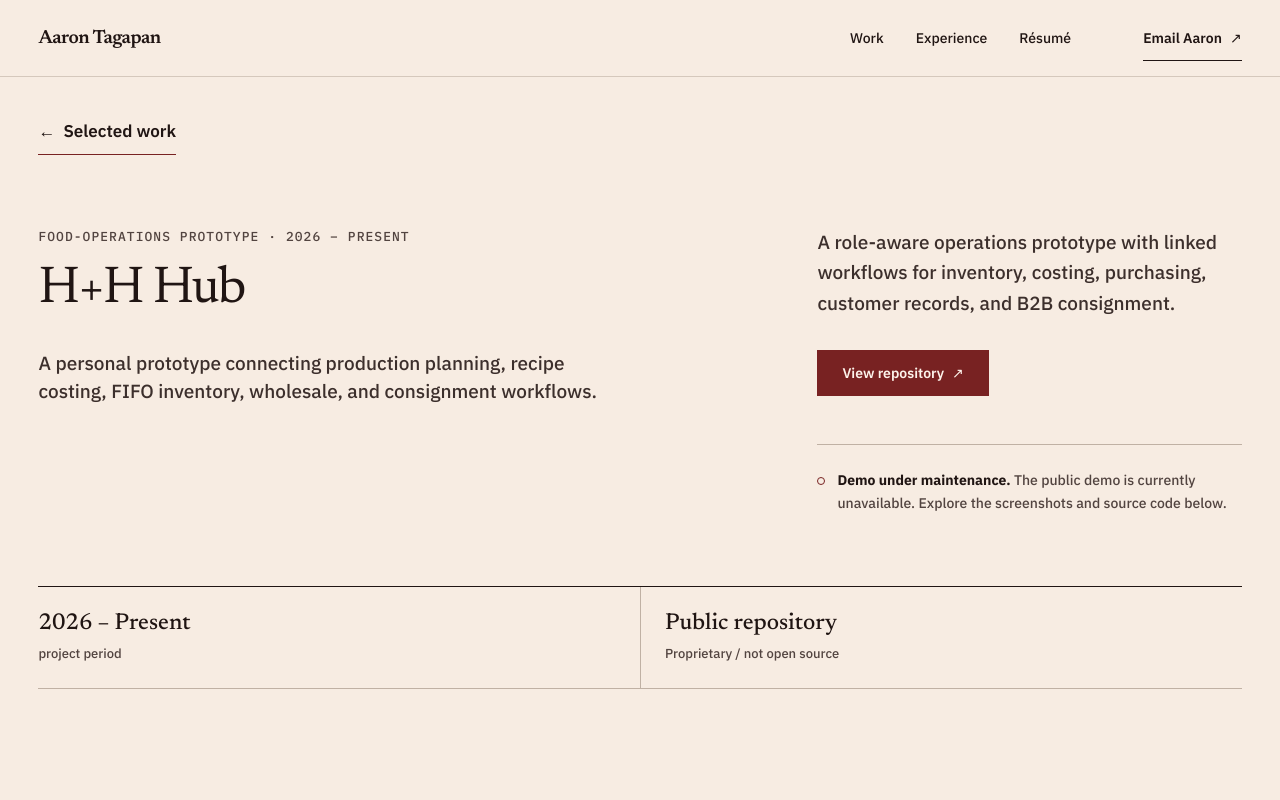
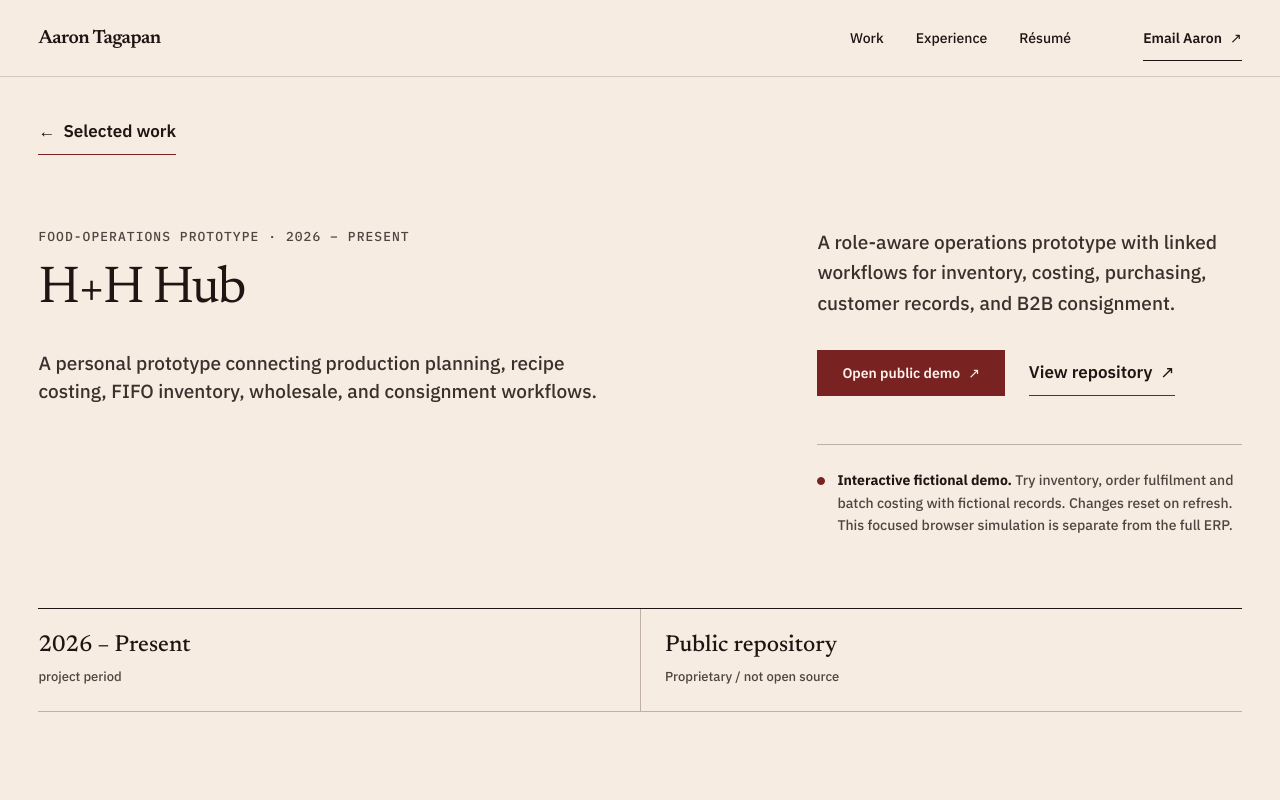
Before and after one commit to Aaron840588/PersonalPortfolio, a Next.js app: page /work/hh-hub in a window 1280 px wide. Shown: the top 800 px of the page. Built offline with nearby package versions, Linux system fonts and the light colour scheme; no server answers.

Commit message:
Link H+H fictional demo and clarify scope

```diff
--- a/src/components/projects/CaseStudyPage.tsx
+++ b/src/components/projects/CaseStudyPage.tsx
@@ -121,7 +121,7 @@ export function CaseStudyPage({ project, nextProject }: CaseStudyPageProps) {
             {project.id === "hh-hub"
               ? (project.demoStatus.availability === "maintenance"
                 ? "Three sanitized local-demo screens; the hosted backend is under maintenance."
-                : "Three sanitized local-demo screens showing the implemented workflows.")
+                : "Three sanitized screens from the full prototype. The linked fictional demo focuses on inventory, orders and costing.")
               : "Three screens from the synthetic public demo."}
           </p>
         </header>
--- a/src/data/projects.ts
+++ b/src/data/projects.ts
@@ -59,13 +59,19 @@ export const featuredProjects = [
       evidence: ["repository"],
     },
     demoStatus: {
-      availability: "maintenance",
-      label: "Demo under maintenance",
-      detail: "The public demo is currently unavailable. Explore the screenshots and source code below.",
-      verifiedAt: "2026-10-20",
+      availability: "verified-live",
+      label: "Interactive fictional demo",
+      detail: "Try inventory, order fulfilment and batch costing with fictional records. Changes reset on refresh. This focused browser simulation is separate from the full ERP.",
+      verifiedAt: "2026-10-23",
       evidence: ["deployment"],
     },
-    liveDemo: undefined,
+    liveDemo: {
+      href: "https://food-operations-erp-demo.vercel.app/demo",
+      label: "Open fictional demo",
+      accessNote: "No login required · Fictional browser-only simulation",
+      verifiedAt: "2026-10-23",
+      evidence: ["deployment"],
+    },
     media: [
       {
         src: "/projects/hh-hub/dashboard.png",
@@ -168,7 +174,7 @@ export const featuredProjects = [
           evidence: ["repository", "deployment"],
         },
         {
-          text: "IndexedDB stores eligible failed writes for replay; wholesale checkout and market-event sales are excluded to avoid duplicate financial submissions.",
+          text: "Generic mutation replay is disabled. The full prototype has a dedicated idempotent Market Event offline journal; the public browser simulation does not replay or synchronize writes.",
           evidence: ["repository"],
         },
       ],
@@ -182,11 +188,11 @@ export const featuredProjects = [
           evidence: ["repository"],
         },
         {
-          text: "Earlier local build results are historical. The current hosted demo could not be validated end to end because its database connection is unavailable.",
+          text: "The fictional workspace has regression tests for stock validation, order fulfilment, cancellation, reset and costing. The full database-backed ERP remains unavailable.",
           evidence: ["repository"],
         },
         {
-          text: "On October 20, 2026, the login page loaded, but the API health check returned HTTP 503 and the Owner demo returned to login.",
+          text: "The public entry serves a browser-only sample workspace. It does not depend on the unavailable API or expose live accounts.",
           evidence: ["deployment"],
         },
       ],
@@ -196,11 +202,11 @@ export const featuredProjects = [
           evidence: ["repository"],
         },
         {
-          text: "The owner demo role exposes broader workflows, but sensitive administration and configuration mutations remain restricted.",
+          text: "The public sample deliberately limits scope to inventory, orders and costing. It does not expose administration, payroll or real payments.",
           evidence: ["repository"],
         },
         {
-          text: "The hosted demo depends on a working database connection. While it is under maintenance, the case study and sanitized screenshots remain available for review.",
+          text: "The browser simulation trades backend fidelity for reliable, private exploration. The full ERP still needs an isolated database and server-authorized guest sessions before reopening.",
           evidence: ["deployment"],
         },
       ],
@@ -251,7 +257,7 @@ export const featuredProjects = [
         label: "Food Operations ERP public deployment",
         href: "https://food-operations-erp-demo.vercel.app",
         verifiedAt: "2026-07-15",
-        note: "October 20, 2026: frontend loads; API health HTTP 503; Owner demo returns to login.",
+        note: "October 23, 2026: fictional browser workspace published; separate database-backed API remains unavailable.",
       },
     ],
   },
```
Also changed, not shown: 2 other files (tests, documents, lock files or other folders).
